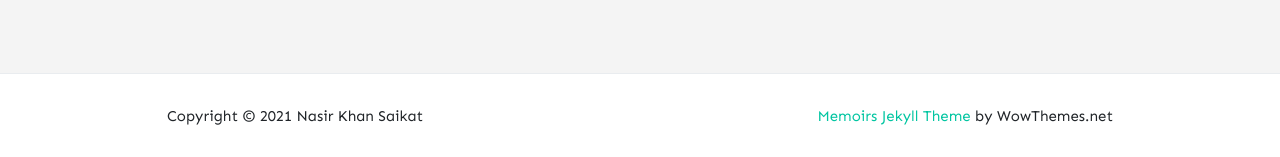
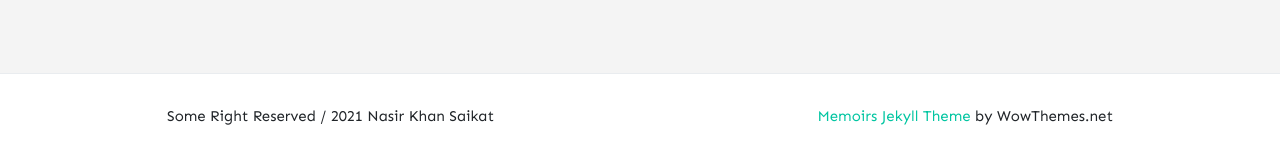
Before and after one commit to nasirkhan/nasir-khan-saikat-2, a Jekyll site: the page built from index.html, in a window 1280 px wide. Shown: the part 2206-2363 px from the top of the page. Built offline with Jekyll 4.4.1, drawn with Linux system fonts in a browser that asks for light colours; nearby versions of some CDN libraries; the list of posts is cut into pages by our own code; comment, search, counter and statistics services are not loaded.

Commit message:
Update default.html

```diff
--- a/_layouts/default.html
+++ b/_layouts/default.html
@@ -111,7 +111,7 @@ ga('send', 'pageview');
     <div class="container">
         <div class="row">
             <div class="col-md-6 col-sm-12 text-center text-lg-left">
-                Copyright © {{ site.time | date: "%Y" }} {{ site.name }}
+                Some Right Reserved / {{ site.time | date: "%Y" }} {{ site.name }}
             </div>
             <div class="col-md-6 col-sm-12 text-center text-lg-right">
                 <a target="_blank" href="https://www.wowthemes.net/memoirs-free-jekyll-theme/">Memoirs Jekyll Theme</a> by WowThemes.net
```
